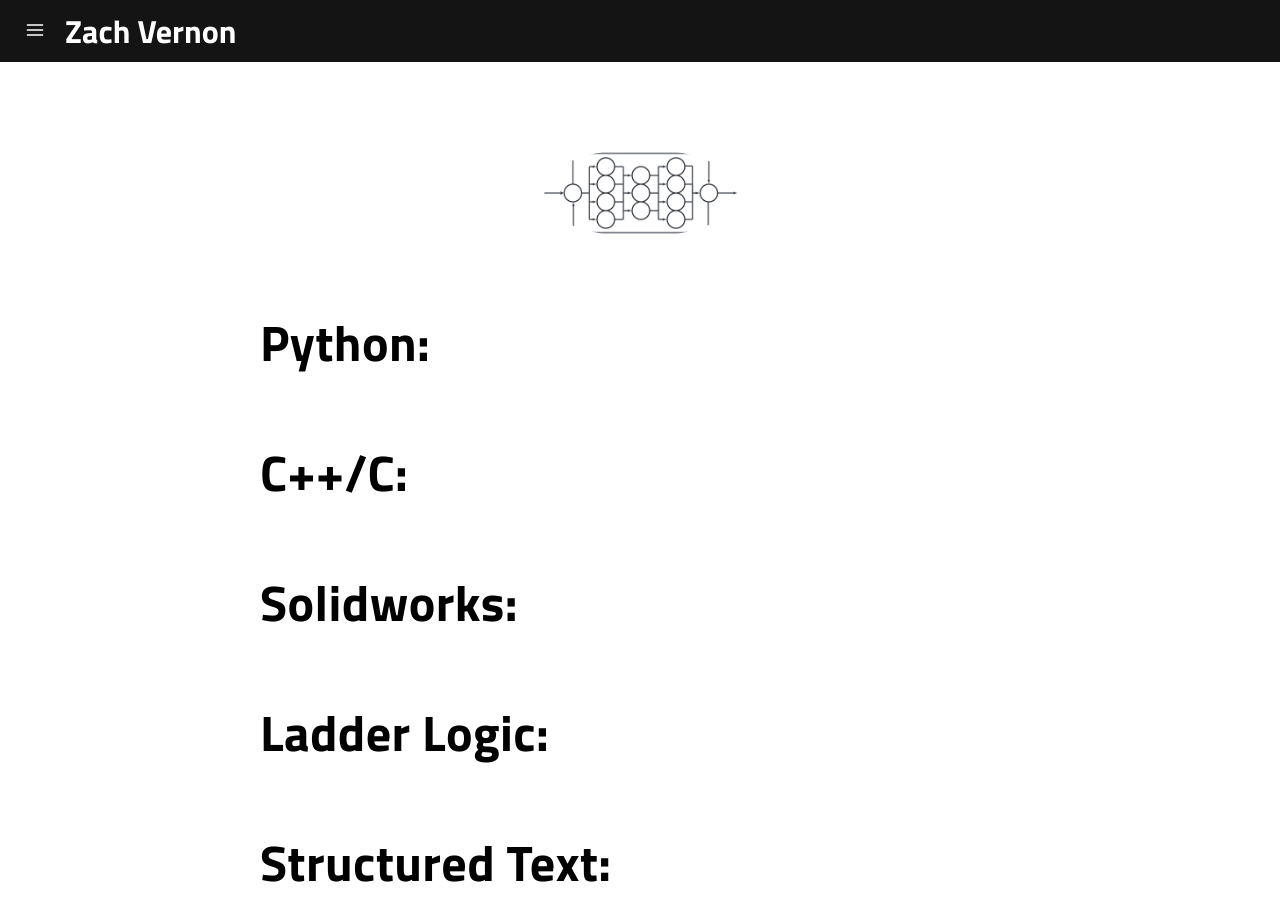
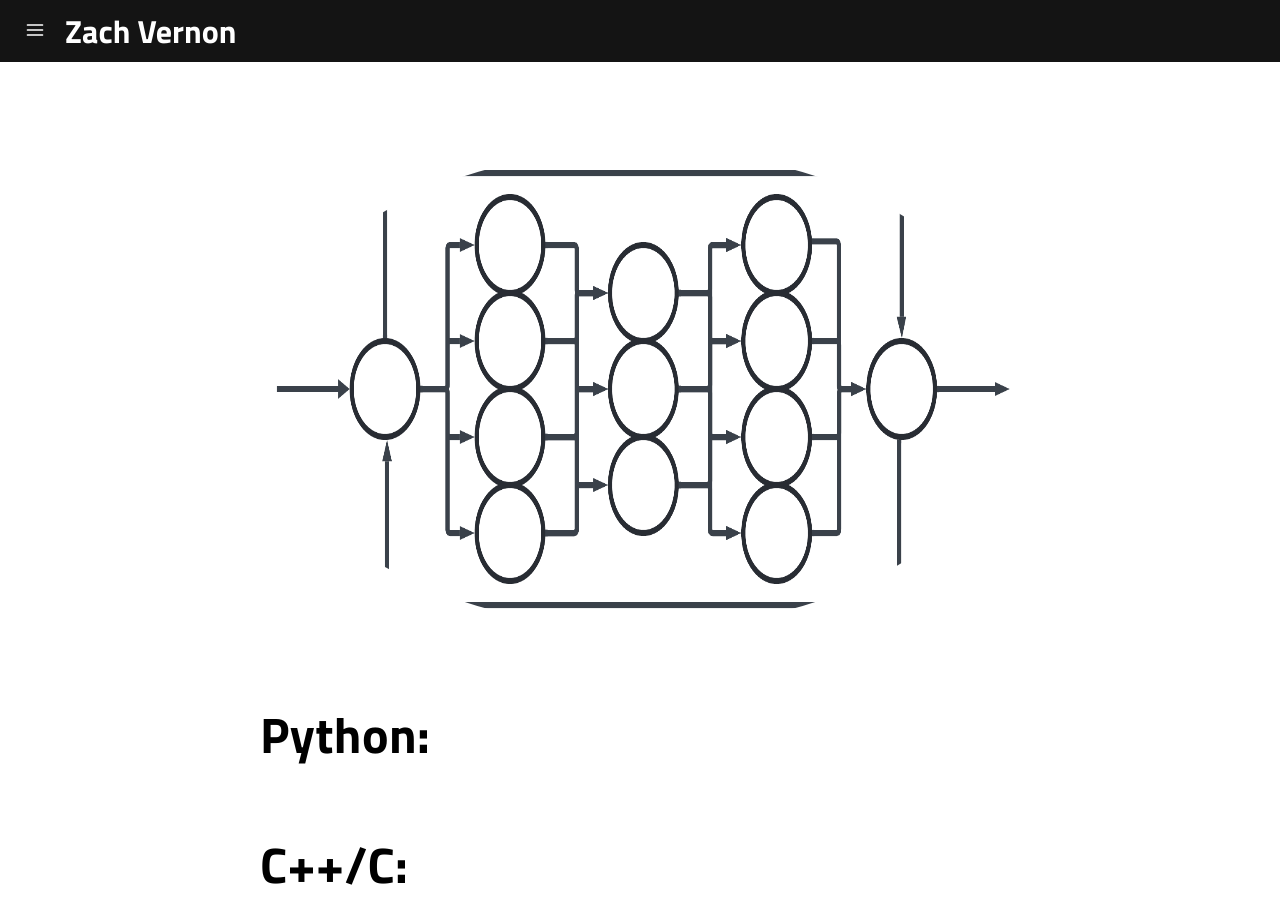
Before and after one commit to z-vernon/z-vernon.github.io, a Jekyll site: the page built from pages/skills.md, in a window 1280 px wide and 900 px high. Built offline with Jekyll 4.4.1, drawn with Linux system fonts in a browser that asks for light colours; a script that is not in the unit is left out.

Commit message:
Update skills.md

```diff
--- a/pages/skills.md
+++ b/pages/skills.md
@@ -7,7 +7,7 @@ description: Some description.
 permalink: /skills/
 ---
 
-<img class="img-rounded" src="/assets/img/Skills.png" alt="WZV" width="200">
+<img class="img-rounded" src="/assets/img/Skills.png" alt="WZV" width="1000" height="500">
 
 # Python:
 # C++/C:
```
